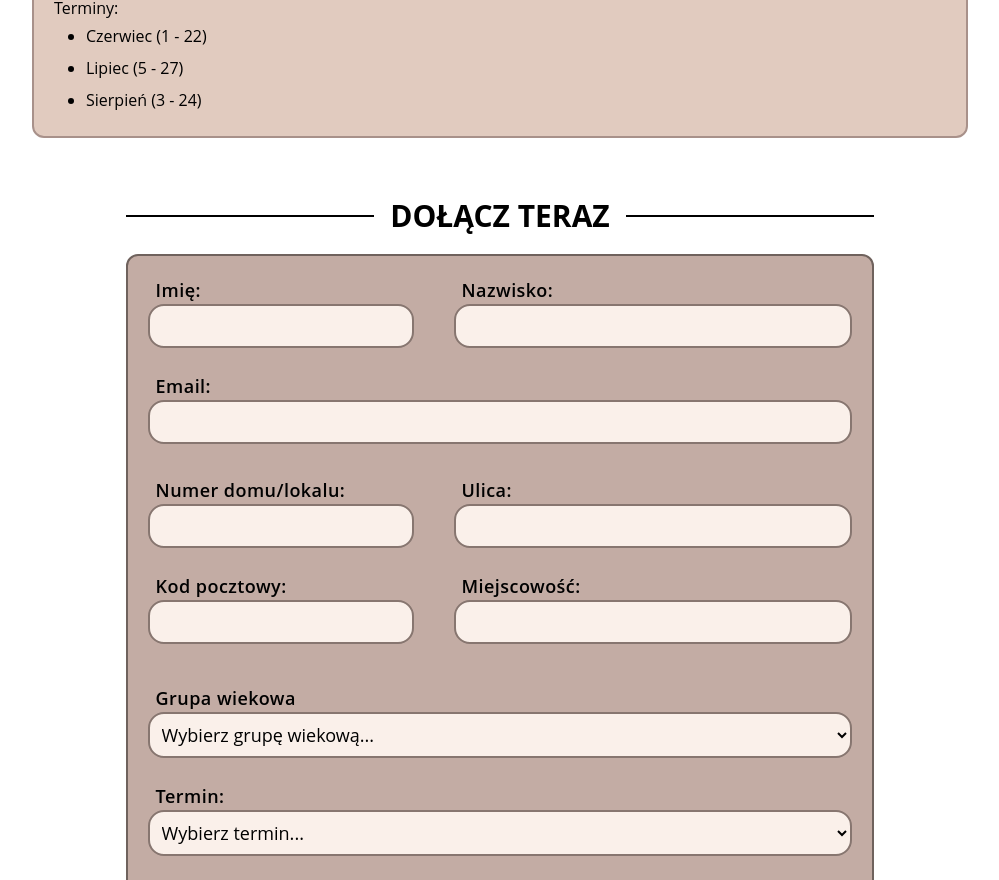
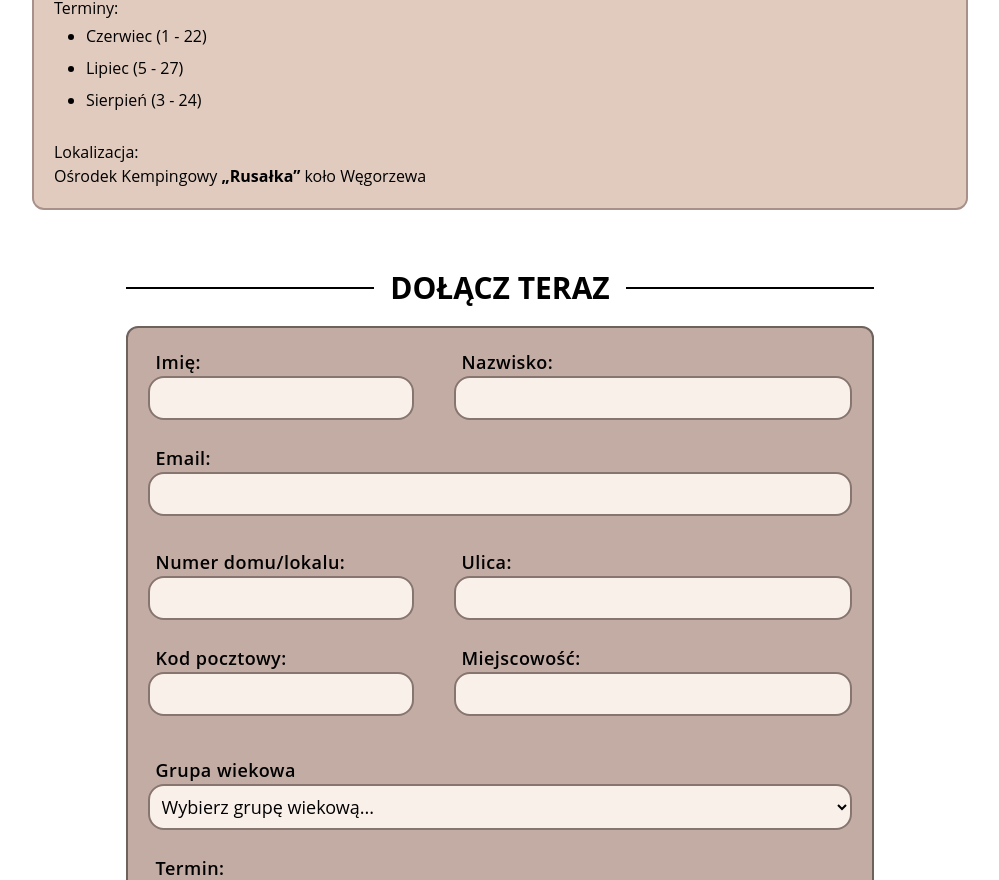
Before and after one commit to Kwiasek/szkola-letnia, a React (Vite) app: page / in a window 1280 px wide. Shown: the part 5134-6014 px from the top of the page, without its empty margins (140-1139 px from the left). Built offline with nearby package versions, Linux system fonts and the light colour scheme.

Commit message:
Icon added, small changes in text

```diff
--- a/index.html
+++ b/index.html
@@ -2,7 +2,7 @@
 <html lang="pl">
   <head>
     <meta charset="UTF-8" />
-    <link rel="icon" type="image/svg+xml" href="/vite.svg" />
+    <link rel="icon" type="image/ico" href="/icon.ico" />
     <meta name="viewport" content="width=device-width, initial-scale=1.0" />
     <link rel="preconnect" href="https://fonts.googleapis.com">
     <link rel="preconnect" href="https://fonts.gstatic.com" crossorigin>
--- a/src/components/Offer.jsx
+++ b/src/components/Offer.jsx
@@ -42,6 +42,11 @@ const Offer = () => {
           <li>Lipiec (5 - 27)</li>
           <li>Sierpień (3 - 24)</li>
         </ul>
+        <br />
+        <p>
+          Lokalizacja:
+          <br /> Ośrodek Kempingowy <b>„Rusałka”</b> koło Węgorzewa
+        </p>
       </div>
     </section>
   );
```
Also changed, not shown: 1 other file (tests, documents, lock files or other folders).
